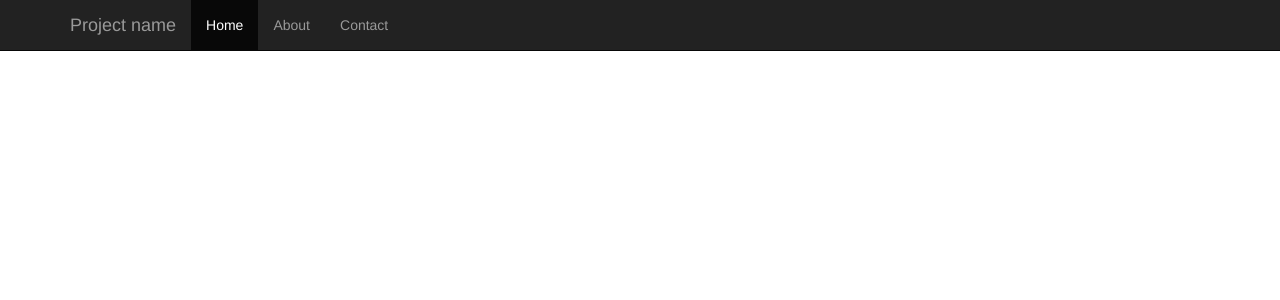
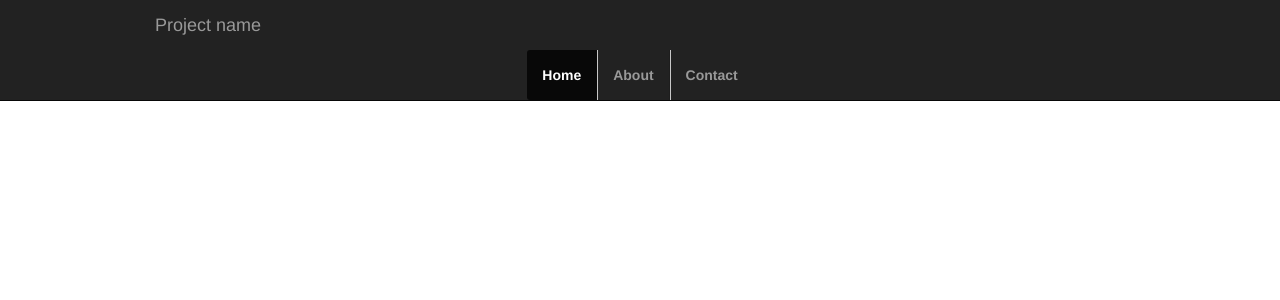
Before and after one commit to Redpill-Linpro/kickoff, a Python web app: template kickoff/app/templates/header.html in a window 1280 px wide. Shown: the top 300 px of the page. Run offline with Jinja, Linux system fonts and the light colour scheme; the template is opened without the code that fills it: most values are stand-ins (such as "Sample title", 1, 10 or a date in 2020); some libraries are stand-ins or nearby versions.

Commit message:
development

```diff
--- /dev/null
+++ b/kickoff/app/static/custom.css
@@ -0,0 +1,69 @@
+      body {
+        padding-top: 20px;
+        padding-bottom: 60px;
+      }
+
+      /* Custom container */
+      .container {
+        margin: 0 auto;
+        max-width: 1000px;
+      }
+      .container > hr {
+        margin: 60px 0;
+      }
+
+      /* Main marketing message and sign up button */
+      .jumbotron {
+        margin: 80px 0;
+        text-align: center;
+      }
+      .jumbotron h1 {
+        font-size: 100px;
+        line-height: 1;
+      }
+      .jumbotron .lead {
+        font-size: 24px;
+        line-height: 1.25;
+      }
+      .jumbotron .btn {
+        font-size: 21px;
+        padding: 14px 24px;
+      }
+
+      /* Supporting marketing content */
+      .marketing {
+        margin: 60px 0;
+      }
+      .marketing p + h4 {
+        margin-top: 28px;
+      }
+
+
+      /* Customize the navbar links to be fill the entire space of the .navbar */
+      .navbar .navbar-inner {
+        padding: 0;
+      }
+      .navbar .nav {
+        margin: 0;
+        display: table;
+        width: 100%;
+      }
+      .navbar .nav li {
+        display: table-cell;
+        width: 1%;
+        float: none;
+      }
+      .navbar .nav li a {
+        font-weight: bold;
+        text-align: center;
+        border-left: 1px solid rgba(255,255,255,.75);
+        border-right: 1px solid rgba(0,0,0,.1);
+      }
+      .navbar .nav li:first-child a {
+        border-left: 0;
+        border-radius: 3px 0 0 3px;
+      }
+      .navbar .nav li:last-child a {
+        border-right: 0;
+        border-radius: 0 3px 3px 0;
+      }
--- /dev/null
+++ b/kickoff/app/templates/about.html
@@ -0,0 +1,6 @@
+{% include "header.html" %}
+
+<h1>About</h1>
+<a href="http://github.com/espebra/kickoff">Github</a>
+
+{% include "footer.html" %}
--- a/kickoff/app/templates/header.html
+++ b/kickoff/app/templates/header.html
@@ -7,12 +7,13 @@
     <meta name="author" content="">
     <link rel="shortcut icon" href="/static/bootstrap/assets/ico/favicon.png">
 
-    <title>Starter Template for Bootstrap</title>
+    <title>Kickoff : {{ title }}</title>
 
     <!-- Bootstrap core CSS -->
     <link href="/static/bootstrap/dist/css/bootstrap.css" rel="stylesheet">
 
     <!-- Custom styles for this template -->
+    <link href="/static/custom.css" rel="stylesheet">
 
     <!-- HTML5 shim and Respond.js IE8 support of HTML5 elements and media queries -->
     <!--[if lt IE 9]>
@@ -23,24 +24,6 @@
 
   <body>
 
-    <div class="navbar navbar-inverse navbar-fixed-top">
-      <div class="container">
-        <div class="navbar-header">
-          <button type="button" class="navbar-toggle" data-toggle="collapse" data-target=".navbar-collapse">
-            <span class="icon-bar"></span>
-            <span class="icon-bar"></span>
-            <span class="icon-bar"></span>
-          </button>
-          <a class="navbar-brand" href="#">Project name</a>
-        </div>
-        <div class="collapse navbar-collapse">
-          <ul class="nav navbar-nav">
-            <li class="active"><a href="#">Home</a></li>
-            <li><a href="#about">About</a></li>
-            <li><a href="#contact">Contact</a></li>
-          </ul>
-        </div><!--/.nav-collapse -->
-      </div>
-    </div>
+    {% include "menu.html" %}
 
     <div class="container">
--- /dev/null
+++ b/kickoff/app/templates/menu.html
@@ -0,0 +1,19 @@
+<div class="navbar navbar-inverse navbar-fixed-top">
+  <div class="container">
+    <div class="navbar-header">
+      <button type="button" class="navbar-toggle" data-toggle="collapse" data-target=".navbar-collapse">
+        <span class="icon-bar"></span>
+        <span class="icon-bar"></span>
+        <span class="icon-bar"></span>
+      </button>
+      <a class="navbar-brand" href="#">Project name</a>
+    </div>
+    <div class="collapse navbar-collapse">
+      <ul class="nav navbar-nav">
+        <li class="active"><a href="#">Home</a></li>
+        <li><a href="/about">About</a></li>
+        <li><a href="#contact">Contact</a></li>
+      </ul>
+    </div>
+  </div>
+</div>
```
Also changed, not shown: kickoff/app/kickoff.py (+6 -1 lines), kickoff/app/templates/index.html (+25 -4 lines).
